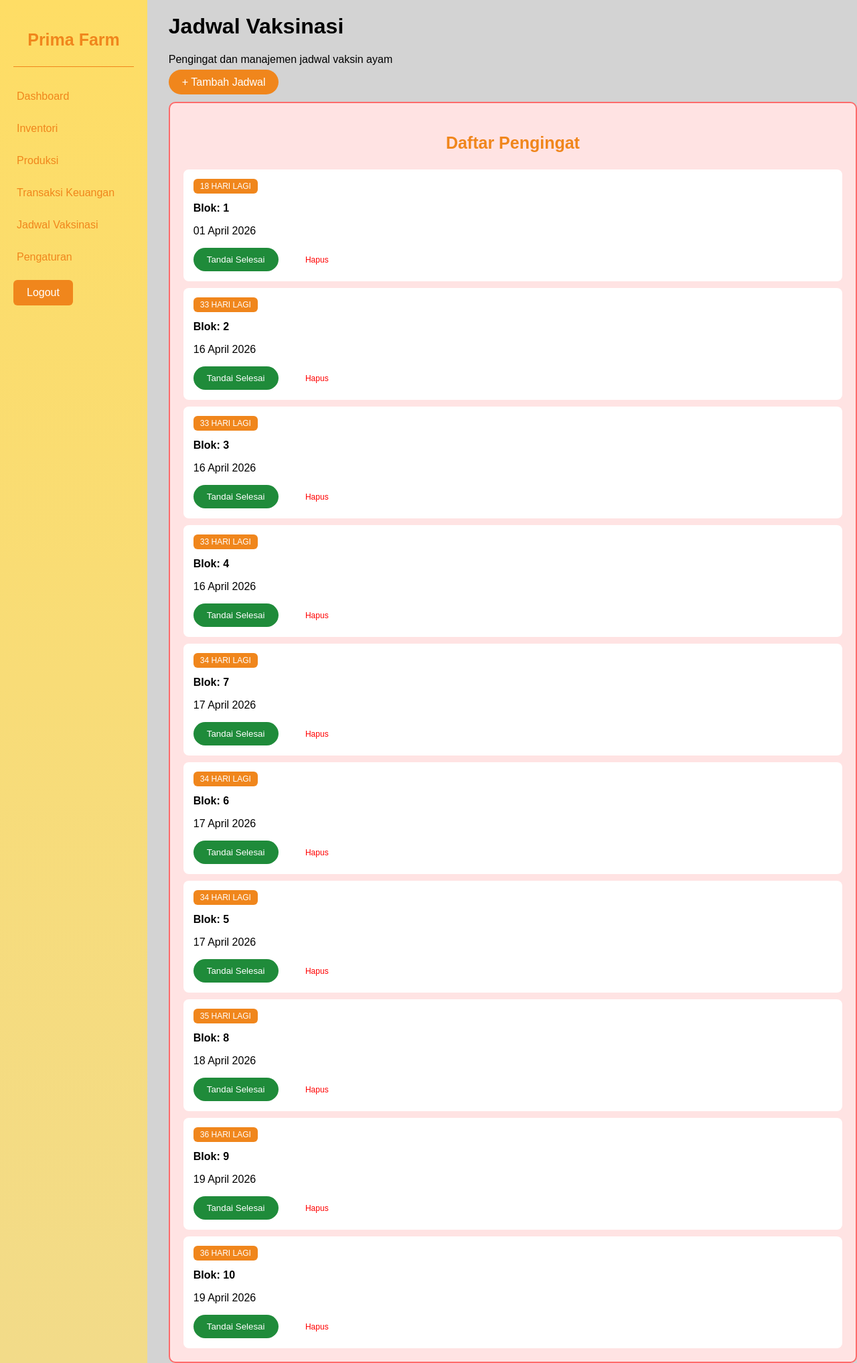
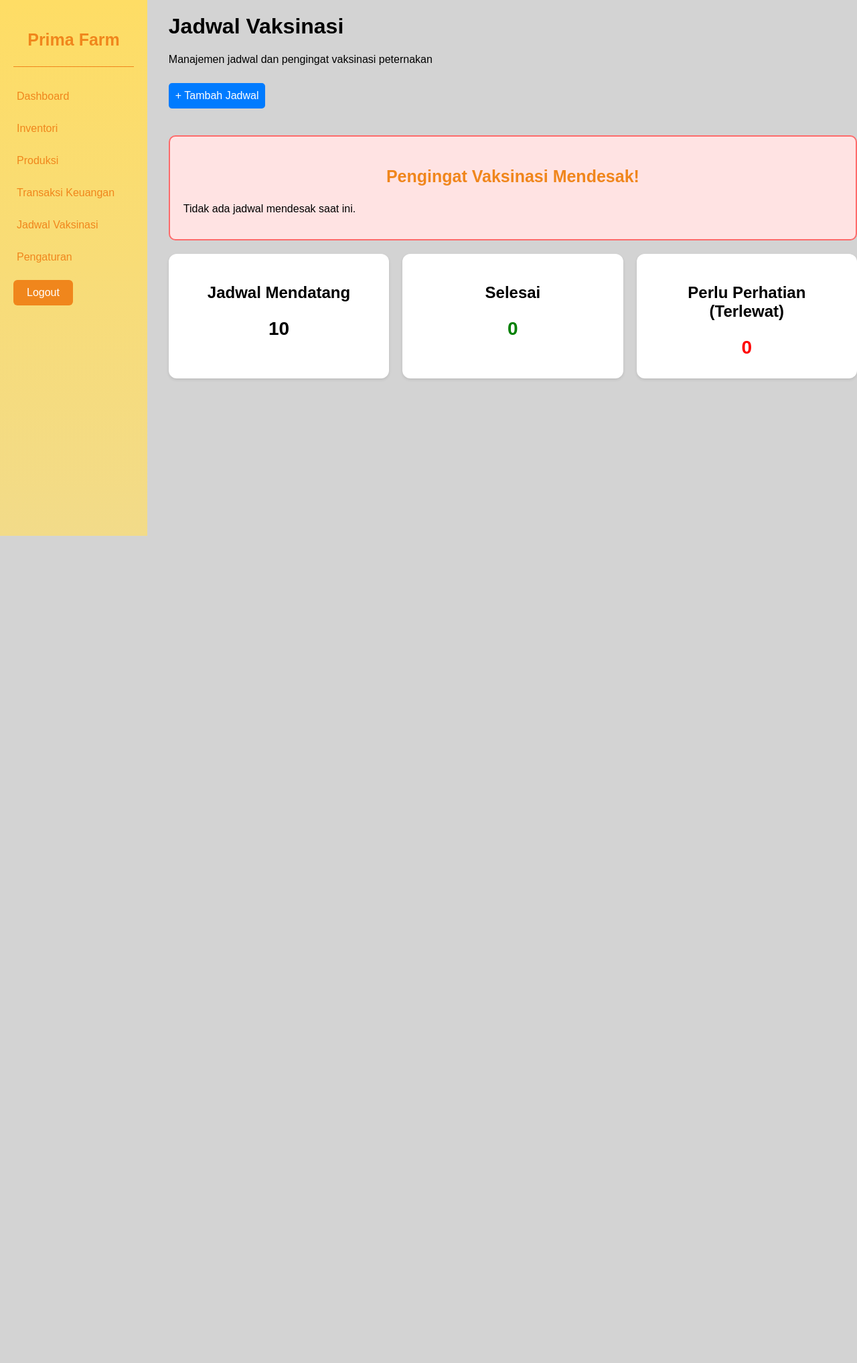
Before and after one commit to julihaw9/proyek1-rancangan-web-ayam-petelur, a PHP site: page /menu_jadwalvaksinasi.php in a window 1280 px wide. Shown: the whole page at 67% size. After the commit the page ends 800 px from the top, so only its background shows below. Run offline with PHP 8.4, Linux system fonts and the light colour scheme; a user stored in the database is signed in; data comes from the database, SQL or seed files in the repository.

Commit message:
update php

```diff
--- a/menu_jadwalvaksinasi.php
+++ b/menu_jadwalvaksinasi.php
@@ -1,24 +1,57 @@
 <?php
-$conn = mysqli_connect("localhost", "root", "", "peternakan_ayam");
+session_start();
+include("koneksi.php");
 
-if (!$conn) {
-    die("Koneksi ke database gagal: " . mysqli_connect_error());
+// Proteksi login
+if (!isset($_SESSION['login'])) {
+    header("Location: index.php");
+    exit;
 }
 
-if (isset($_GET['hapus'])) {
-    $id = $_GET['hapus'];
-    mysqli_query($conn, "DELETE FROM status_vaksinasi WHERE id_jadwal_vaksinasi = $id");
-    mysqli_query($conn, "DELETE FROM jadwal_vaksinasi WHERE id_jadwal_vaksinasi = $id");
-    header("Location: menu_jadwalvaksinasi.php");
-    exit();
-}
+// 🔹 Query dengan LEFT JOIN untuk mengambil status dari tabel status_vaksinasi
+// j = jadwal_vaksinasi, s = status_vaksinasi
+$query_sql = "
+    SELECT
+        j.id_jadwal_vaksinasi,
+        j.id_petugas,
+        j.id_blok_kandang,
+        j.jadwal_vaksinasi,
+        s.status_vaksinasi
+    FROM jadwal_vaksinasi j
+    LEFT JOIN status_vaksinasi s ON j.id_jadwal_vaksinasi = s.id_jadwal_vaksinasi
+    ORDER BY j.jadwal_vaksinasi ASC
+";
 
-if (isset($_GET['selesai'])) {
-    $id = $_GET['selesai'];
-    $tgl_hari_ini = date('Y-m-d');
-    mysqli_query($conn, "UPDATE status_vaksinasi SET status_vaksinasi='Selesai', tanggal_vaksinasi='$tgl_hari_ini' WHERE id_jadwal_vaksinasi = $id");
-    header("Location: menu_jadwalvaksinasi.php");
-    exit();
+$result = mysqli_query($conn, $query_sql);
+
+// 🔹 Hitung statistik
+$today = date('Y-m-d');
+$jadwal_mendatang = 0;
+$selesai = 0;
+$perlu_perhatian = 0;
+$data_jadwal = [];
+
+if ($result) {
+    while ($row = mysqli_fetch_assoc($result)) {
+        $tgl_vaksin = $row['jadwal_vaksinasi'];
+        $status = $row['status_vaksinasi'];
+
+        // Hitung selisih hari
+        $diff = strtotime($tgl_vaksin) - strtotime($today);
+        $selisih = floor($diff / 86400);
+
+        // Pengelompokan Logika
+        if ($status == 'selesai') {
+            $selesai++;
+        } elseif ($selisih < 0) {
+            $perlu_perhatian++;
+        } else {
+            $jadwal_mendatang++;
+        }
+
+        $row['selisih'] = $selisih;
+        $data_jadwal[] = $row;
+    }
 }
 ?>
 
@@ -26,75 +59,71 @@ if (isset($_GET['selesai'])) {
 <html lang="id">
 <head>
     <meta charset="UTF-8">
-    <title>Jadwal Vaksinasi</title>
+    <meta name="viewport" content="width=device-width, initial-scale=1.0">
+    <title>Jadwal Vaksinasi Ayam</title>
     <link rel="stylesheet" href="menu.css">
+    <style>
+        /* Tambahan style singkat agar tampilan rapi */
+        .warning-box { background: #fff3cd; padding: 15px; border-radius: 8px; margin-bottom: 20px; border: 1px solid #ffeeba; }
+        .warning-card { background: white; padding: 10px; margin-top: 10px; border-left: 5px solid #ffc107; border-radius: 4px; }
+        .card-container { display: flex; gap: 20px; }
+        .card { flex: 1; padding: 20px; background: #f8f9fa; border-radius: 8px; text-align: center; box-shadow: 0 2px 4px rgba(0,0,0,0.1); }
+        .merah { color: red; }
+        .hijau { color: green; }
+        .btn-hijau { background: #28a745; color: white; padding: 5px 10px; text-decoration: none; border-radius: 4px; font-size: 12px; }
+    </style>
 </head>
 <body>
+
 <div class="container">
-    <aside>
-        <h3>Prima Farm</h3>
-        <hr>
-        <nav>
-            <ul>
-                <li><a href="dashboard.php">Dashboard</a></li>
-                <li><a href="menu_inventori.php">Inventori</a></li>
-                <li><a href="menu_produksi.php">Produksi</a></li>
-                <li><a href="menu_transaksikeuangan.php">Transaksi Keuangan</a></li>
-                <li><a href="menu_jadwalvaksinasi.php" class="active">Jadwal Vaksinasi</a></li>
-                <li><a href="pengaturan.php">Pengaturan</a></li>
-            </ul>
-        </nav>
-        <a href="index.php" class="logout-button">Logout</a>
-    </aside>
+    <?php $active = 'jadwal'; ?>
+    <?php include("sidebar.php"); ?>
 
     <main>
         <h1>Jadwal Vaksinasi</h1>
-        <p>Pengingat dan manajemen jadwal vaksin ayam</p>
-        <a href="tambah_jadwal.php" class="btn-tambah">+ Tambah Jadwal</a>
+        <p>Manajemen jadwal dan pengingat vaksinasi peternakan</p>
+
+        <a href="jadwalvaksinasi.php" class="btn-tambah" style="display:inline-block; margin-bottom:20px; padding:10px; background:#007bff; color:white; text-decoration:none; border-radius:5px;">+ Tambah Jadwal</a>
 
         <div class="warning-box">
-            <h3>Daftar Pengingat</h3>
+            <h3>Pengingat Vaksinasi Mendesak!</h3>
             <?php
-            $sql = "SELECT j.id_jadwal_vaksinasi, j.id_blok_kandang, j.jadwal_vaksinasi, s.status_vaksinasi
-                    FROM jadwal_vaksinasi j
-                    LEFT JOIN status_vaksinasi s ON j.id_jadwal_vaksinasi = s.id_jadwal_vaksinasi
-                    ORDER BY j.jadwal_vaksinasi ASC";
-
-            $query = mysqli_query($conn, $sql);
-
-            if (mysqli_num_rows($query) > 0) {
-                while ($row = mysqli_fetch_assoc($query)) {
-                    $tgl_tujuan = new DateTime($row['jadwal_vaksinasi']);
-                    $tgl_skrg = new DateTime();
-                    $diff = $tgl_skrg->diff($tgl_tujuan);
-                    $sisa = $diff->format("%r%a");
+            $ada_peringatan = false;
+            foreach ($data_jadwal as $j):
+                if ($j['selisih'] >= 0 && $j['selisih'] <= 2 && $j['status_vaksinasi'] != 'selesai'):
+                    $ada_peringatan = true;
             ?>
                 <div class="warning-card">
-                    <span class="hari">
-                        <?php
-                            if ($row['status_vaksinasi'] == 'Selesai') echo "SELESAI";
-                            else if ($sisa < 0) echo "TERLAMBAT";
-                            else echo $sisa . " HARI LAGI";
-                        ?>
-                    </span>
-                    <p><strong>Blok: <?= htmlspecialchars($row['id_blok_kandang']) ?></strong></p>
-                    <p><?= date('d F Y', strtotime($row['jadwal_vaksinasi'])) ?></p>
-
-                    <div style="margin-top:10px;">
-                        <?php if($row['status_vaksinasi'] != 'Selesai'): ?>
-                            <button class="btn-hijau" onclick="location.href='?selesai=<?= $row['id_jadwal_vaksinasi'] ?>'">Tandai Selesai</button>
-                        <?php endif; ?>
-                        <button onclick="if(confirm('Hapus?')) location.href='?hapus=<?= $row['id_jadwal_vaksinasi'] ?>'" style="background:none; border:none; color:red; cursor:pointer; font-size:12px; margin-left:10px;">Hapus</button>
-                    </div>
+                    <strong style="color: #856404;">
+                        <?= ($j['selisih'] == 0) ? "HARI INI" : $j['selisih'] . " HARI LAGI"; ?>
+                    </strong>
+                    <p>Blok Kandang: <?= $j['id_blok_kandang']; ?> | Tanggal: <?= date('d M Y', strtotime($j['jadwal_vaksinasi'])); ?></p>
+                    <a href="proses_selesai.php?id=<?= $j['id_jadwal_vaksinasi']; ?>&tgl=<?= $j['jadwal_vaksinasi']; ?>" class="btn-hijau">Tandai Selesai</a>
                 </div>
             <?php
-                }
-            } else {
-                echo "<p style='padding:20px; color:gray;'>Belum ada data di database.</p>";
-            }
+                endif;
+            endforeach;
+
+            if (!$ada_peringatan) echo "<p>Tidak ada jadwal mendesak saat ini.</p>";
             ?>
+        </div>
+
+        <div class="card-container">
+            <div class="card">
+                <p>Jadwal Mendatang</p>
+                <h2><?= $jadwal_mendatang ?></h2>
+            </div>
+            <div class="card">
+                <p>Selesai</p>
+                <h2 class="hijau"><?= $selesai ?></h2>
+            </div>
+            <div class="card">
+                <p>Perlu Perhatian (Terlewat)</p>
+                <h2 class="merah"><?= $perlu_perhatian ?></h2>
+            </div>
         </div>
     </main>
 </div>
+
 </body>
 </html>
--- a/sidebar.php
+++ b/sidebar.php
@@ -10,10 +10,10 @@
             <li><a href="menu_inventori.php" class="<?= ($active == 'inventori') ? 'active' : '' ?>">Inventori</a></li>
             <li><a href="menu_produksi.php" class="<?= ($active == 'produksi') ? 'active' : '' ?>">Produksi</a></li>
             <li><a href="menu_transaksi.php" class="<?= ($active == 'transaksi') ? 'active' : '' ?>">Transaksi Keuangan</a></li>
-            <li><a href="menu_jadwalvaksinasi.php" class="<?= ($active == 'vaksin') ? 'active' : '' ?>">Jadwal Vaksinasi</a></li>
+            <li><a href="menu_jadwalvaksinasi.php" class="<?= ($active == 'jadwal') ? 'active' : '' ?>">Jadwal Vaksinasi</a></li>
             <li><a href="pengaturan.php" class="<?= ($active == 'pengaturan') ? 'active' : '' ?>">Pengaturan</a></li>
         </ul>
     </nav>
 
-    <a href="logout.php" class="logout-button">Logout</a>
+    <a href="index.php" class="logout-button" onclick="">Logout</a>
 </aside>
```
Also changed, not shown: jadwalvaksinasi.php (+46 -22 lines), selesai_vaksin.php (added, +12 -0 lines).
